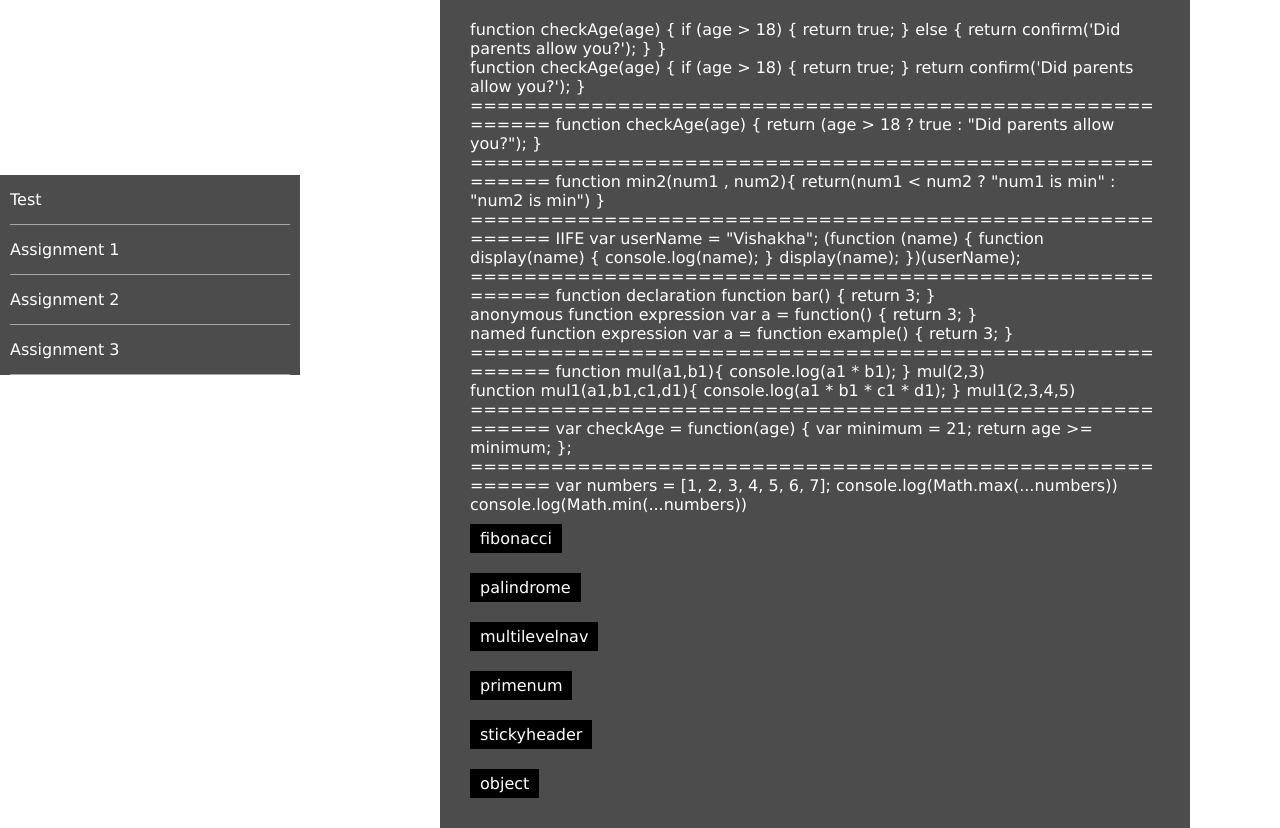
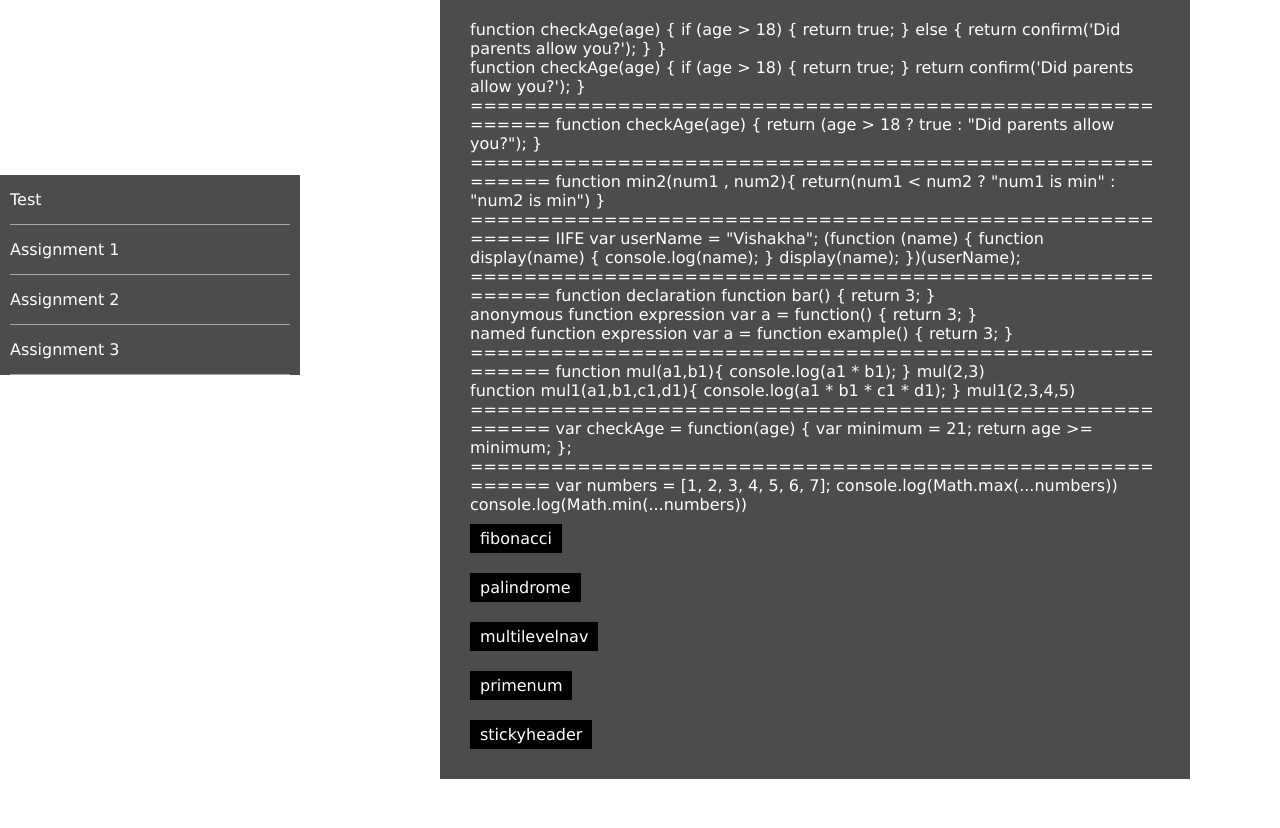
Before and after one commit to VishakhaAdav/VishakhaAdav.github.io, a plain HTML site: page index.html in a window 1280 px wide. After the commit the page ends 800 px from the top, so only its background shows below. Drawn offline with Linux system fonts and the light colour scheme.

Commit message:
updated file

```diff
--- a/index.html
+++ b/index.html
@@ -217,7 +217,6 @@
 			<div class="as3tb multilevelnav"><a href="assignment3/multilevelnav.html">multilevelnav</a></div>
 			<div class="as3tb primenum"><a href="assignment3/primenum.html">primenum</a></div>
 			<div class="as3tb stickyheader"><a href="assignment3/stickyheader.html">stickyheader</a></div>
-			<div class="as3tb object"><a href="assignment3/object.html">object</a></div>
 		</div>
 	</div>
 </div>
```
